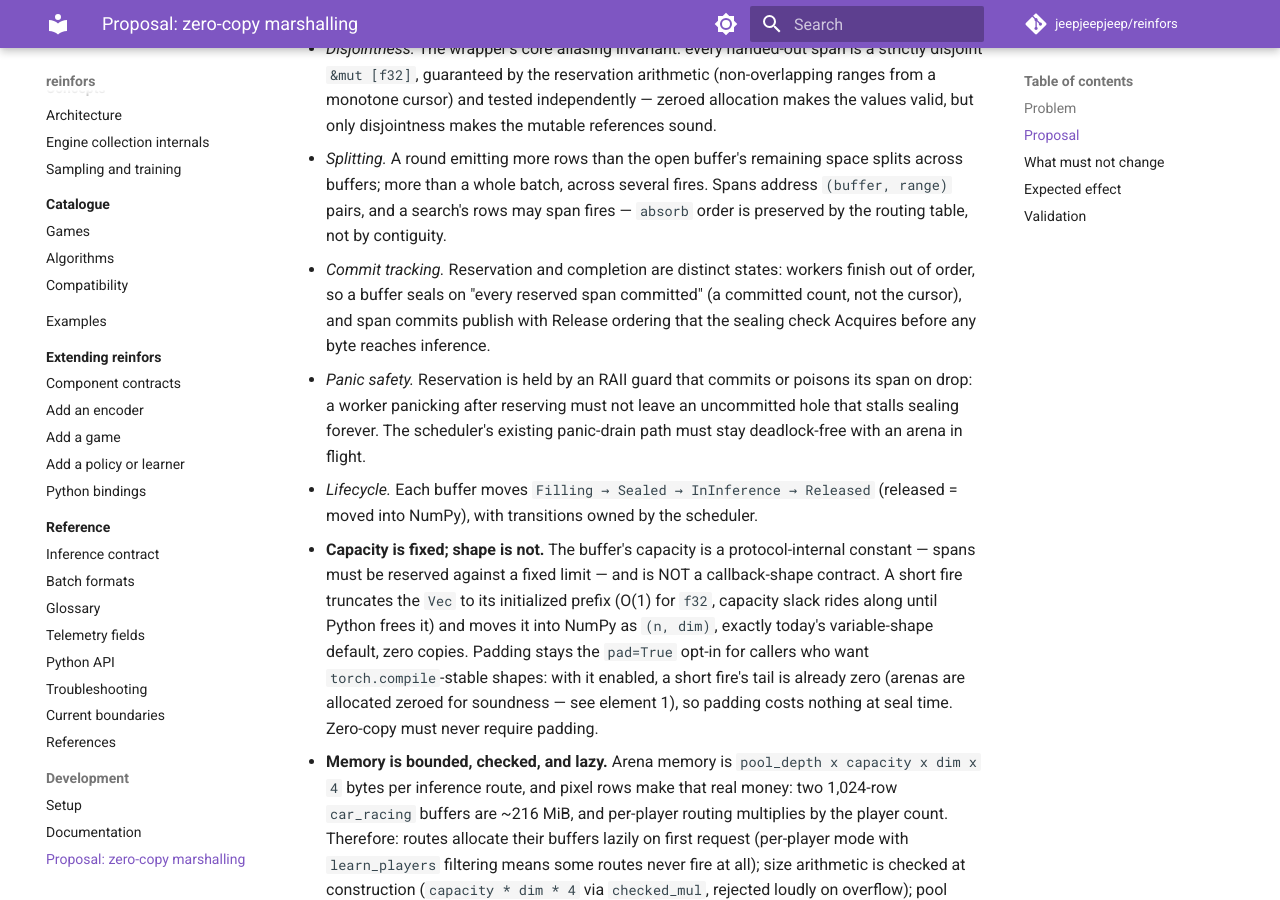
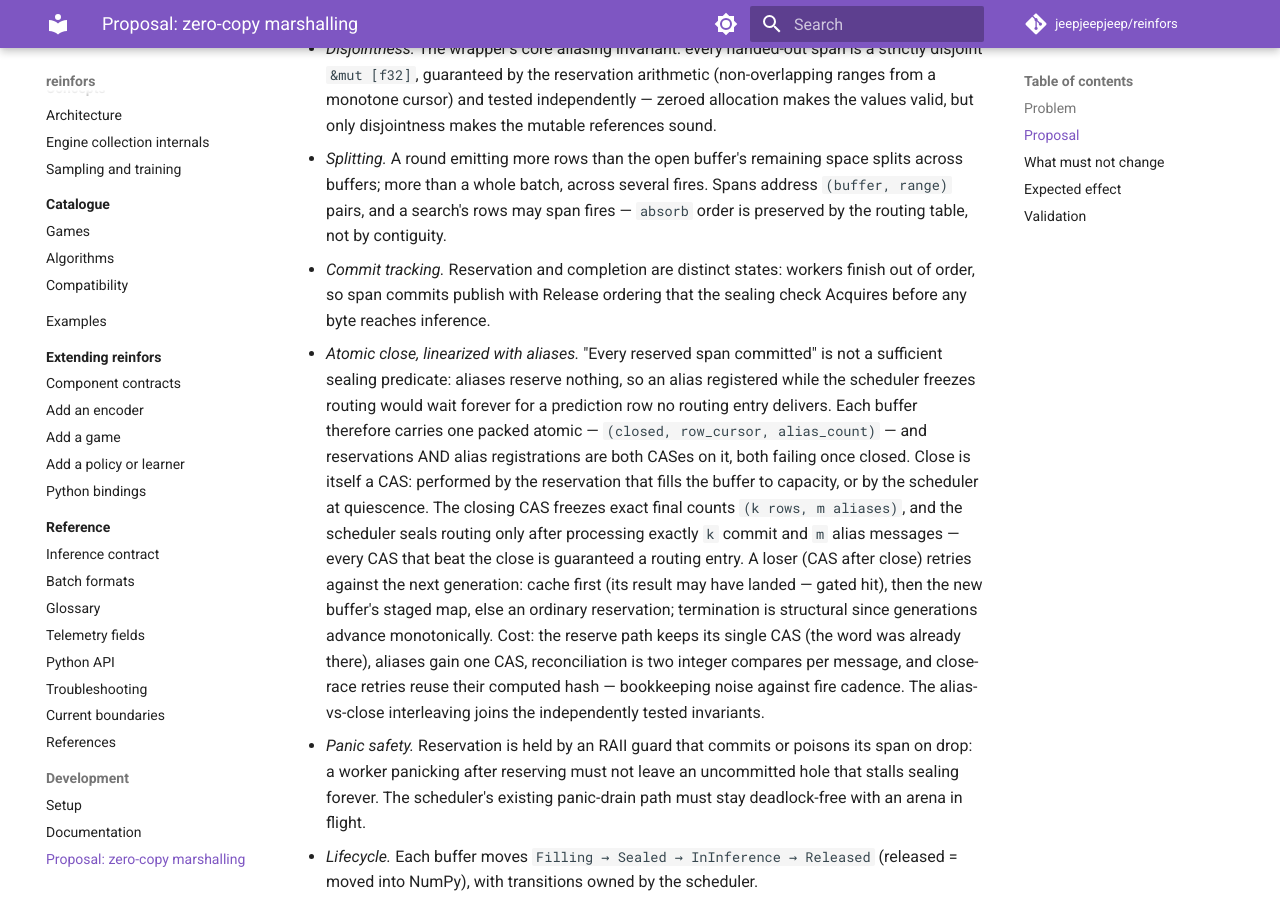
Before and after one commit to jeepjeepjeep/reinfors, an MkDocs documentation site: the page built from docs/development/scheduler-zero-copy.md, in a window 1280 px wide and 900 px high, scrolled down 1842 px. Built offline with MkDocs 1.6.1 and Material for MkDocs 9.7.7, drawn with Linux system fonts in a browser that asks for light colours; comment, search, counter and statistics services are not loaded; some of the changed text lies outside the part shown.

Commit message:
proposal: atomic close linearizes aliases with sealing; count reconciliation

```diff
--- a/docs/development/scheduler-zero-copy.md
+++ b/docs/development/scheduler-zero-copy.md
@@ -92,9 +92,27 @@ scheduler: GIL + infer(batch)            scheduler: count reservations; when the
      Spans address `(buffer, range)` pairs, and a search's rows may span fires —
      `absorb` order is preserved by the routing table, not by contiguity.
    - *Commit tracking.* Reservation and completion are distinct states: workers
-     finish out of order, so a buffer seals on "every reserved span committed"
-     (a committed count, not the cursor), and span commits publish with Release
-     ordering that the sealing check Acquires before any byte reaches inference.
+     finish out of order, so span commits publish with Release ordering that the
+     sealing check Acquires before any byte reaches inference.
+   - *Atomic close, linearized with aliases.* "Every reserved span committed" is
+     not a sufficient sealing predicate: aliases reserve nothing, so an alias
+     registered while the scheduler freezes routing would wait forever for a
+     prediction row no routing entry delivers. Each buffer therefore carries one
+     packed atomic — `(closed, row_cursor, alias_count)` — and reservations AND
+     alias registrations are both CASes on it, both failing once closed. Close
+     is itself a CAS: performed by the reservation that fills the buffer to
+     capacity, or by the scheduler at quiescence. The closing CAS freezes exact
+     final counts `(k rows, m aliases)`, and the scheduler seals routing only
+     after processing exactly `k` commit and `m` alias messages — every CAS that
+     beat the close is guaranteed a routing entry. A loser (CAS after close)
+     retries against the next generation: cache first (its result may have
+     landed — gated hit), then the new buffer's staged map, else an ordinary
+     reservation; termination is structural since generations advance
+     monotonically. Cost: the reserve path keeps its single CAS (the word was
+     already there), aliases gain one CAS, reconciliation is two integer
+     compares per message, and close-race retries reuse their computed hash —
+     bookkeeping noise against fire cadence. The alias-vs-close interleaving
+     joins the independently tested invariants.
    - *Panic safety.* Reservation is held by an RAII guard that commits or poisons
      its span on drop: a worker panicking after reserving must not leave an
      uncommitted hole that stalls sealing forever. The scheduler's existing
@@ -215,9 +233,11 @@ scheduler: GIL + infer(batch)            scheduler: count reservations; when the
    gated hits wait forever. The scheduler already has the exact observation
    point: its idle path blocks on the message channel, and blocking with
    `in_flight == 0` and no admissible slot IS the stall. The guard there
-   triggers the flush: seal each non-empty open buffer at its current fill
-   (truncate-to-prefix; the arena's commit rule makes this race-free, since
-   zero in-flight tasks implies every reserved span is committed), fire it,
+   triggers the flush: close each open buffer (the same atomic close as a
+   capacity fill), seal at current fill (truncate-to-prefix; race-free because
+   zero in-flight tasks implies every reserved span is committed AND every
+   registered alias message already processed — the `(k, m)` reconciliation is
+   trivially satisfied at true quiescence), fire non-empty buffers,
    then release ALL gated hits — including on routes whose buffer is empty,
    because the gate is a pacing device and at quiescence there is no cadence
    left to pace against. Released slots respawn into the fresh buffer and the
```
